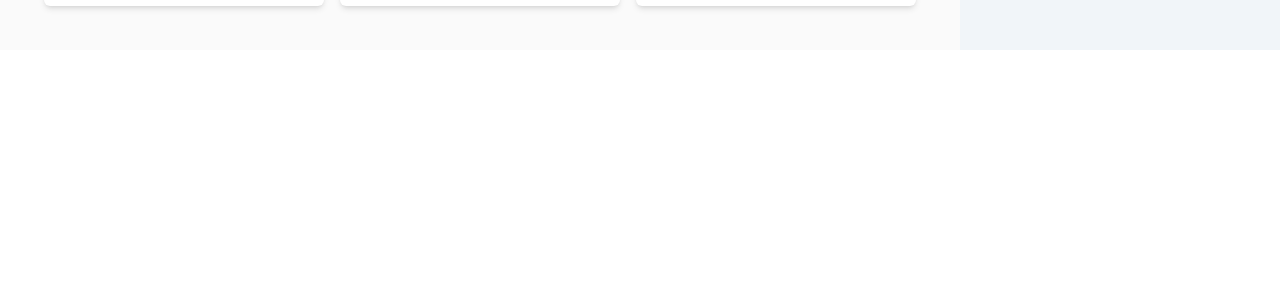
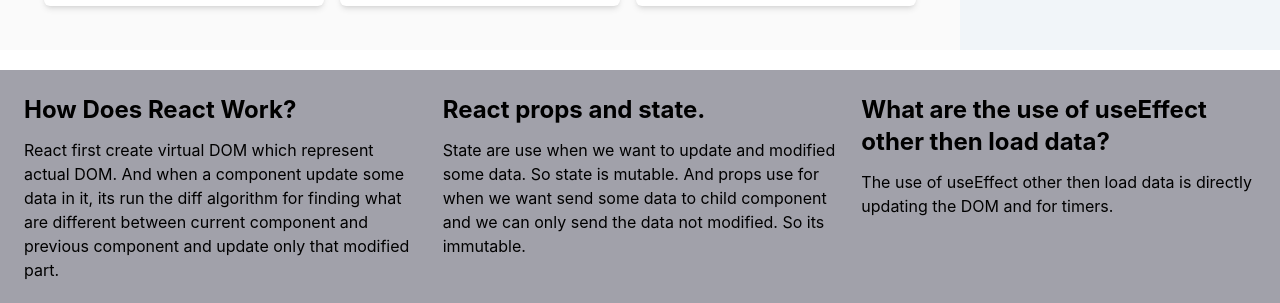
Before and after one commit to yusuf-khan-swd/power-surge-gym, a React (Create React App) app: page / in a window 1280 px wide. Shown: the part 1586-1889 px from the top of the page. Before the commit the page ends 1636 px from the top, so only its background shows below. Built offline with nearby package versions, Linux system fonts and the light colour scheme.

Commit message:
add question component

```diff
--- a/src/App.js
+++ b/src/App.js
@@ -1,11 +1,12 @@
 import "./App.css";
 import Exercise from "./components/Exercise/Exercise";
+import Question from "./components/Question/Question";
 
 function App() {
   return (
     <div>
       <Exercise></Exercise>
-
+      <Question></Question>
     </div>
   );
 }
--- /dev/null
+++ b/src/components/Question/Question.js
@@ -0,0 +1,35 @@
+import React from "react";
+
+const Question = () => {
+  return (
+    <div className="grid gird-cols-1 md:grid-cols-3 gap-6 bg-zinc-400 p-6 mt-5">
+      <div>
+        <h1 className="font-bold text-2xl mb-3">How Does React Work?</h1>
+        <p>
+          React first create virtual DOM which represent actual DOM. And when a
+          component update some data in it, its run the diff algorithm for
+          finding what are different between current component and previous
+          component and update only that modified part.
+        </p>
+      </div>
+      <div>
+        <h1  className="font-bold text-2xl mb-3">React props and state.</h1>
+        <p>
+          State are use when we want to update and modified some data. So state
+          is mutable. And props use for when we want send some data to child
+          component and we can only send the data not modified. So its
+          immutable.
+        </p>
+      </div>
+      <div>
+        <h1  className="font-bold text-2xl mb-3">What are the use of useEffect other then load data?</h1>
+        <p>
+          The use of useEffect other then load data is directly updating the DOM
+          and for timers.
+        </p>
+      </div>
+    </div>
+  );
+};
+
+export default Question;
```
Also changed, not shown: src/components/Question/Question.css (added).
